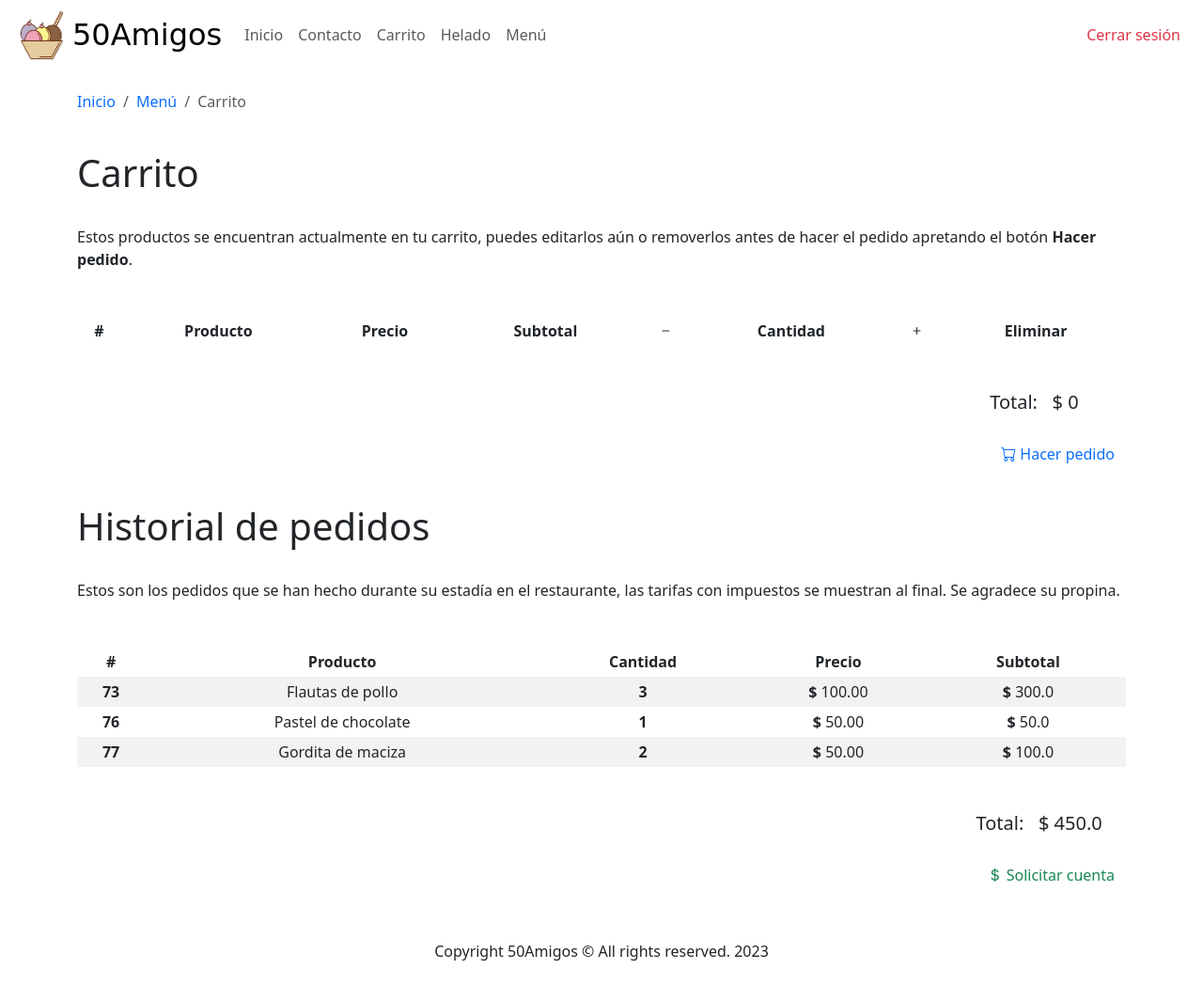
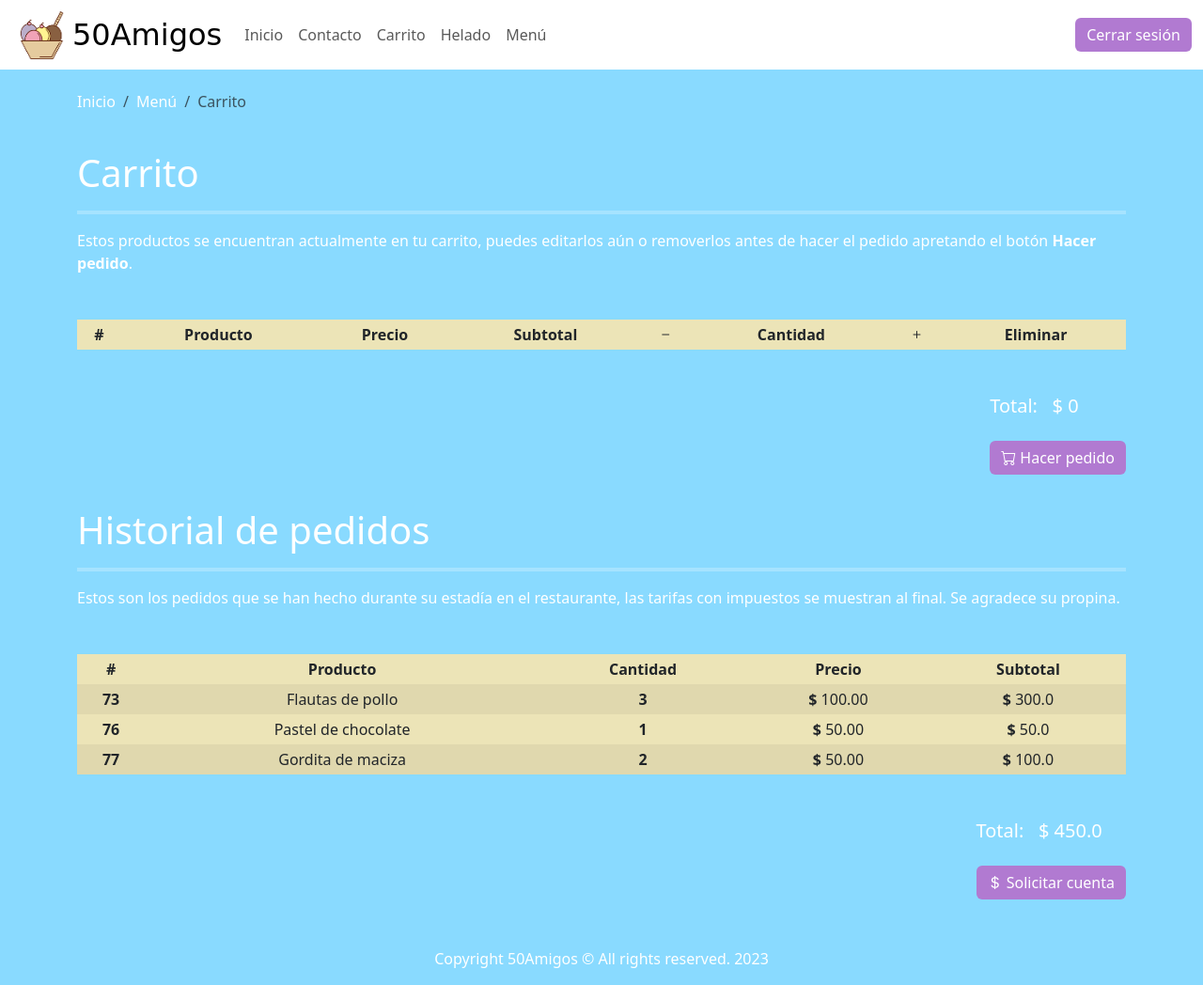
Before and after one commit to curenosm/IS-20232, a Django app: page /carrito in a window 1280 px wide. Shown: the whole page at 94% size. Before the commit the page ends 1022 px from the top, so only its background shows below. Run offline with Django 4.2, Linux system fonts and the light colour scheme; a user stored in the database is signed in; data comes from the database, SQL or seed files in the repository; both versions use the stored data as it was after the commit; lists and menus that the app fills with data are empty; some libraries are stand-ins or nearby versions; some web fonts are replaced.

Commit message:
Preparing branch before merging to main

```diff
--- a/proyecto-final/50Amigos/mainApp/templates/css/global.css
+++ /dev/null
@@ -1,5 +0,0 @@
-{% load static %}
-.specific-class {
-    position: absolute;
-    background-image: url("{% static 'img/helado_kawaii.png' %}");
-}
--- a/proyecto-final/50Amigos/mainApp/templates/fragments/base.html
+++ b/proyecto-final/50Amigos/mainApp/templates/fragments/base.html
@@ -20,12 +20,8 @@
     href="{% static 'assets/favicon.svg' %}"/>
 
   <link
-    href="{% static 'css/bootstrap.min.css' %}"
-    rel="stylesheet"/>
-
-  <link
     rel="stylesheet"
-    href="{% static 'css/custom.css' %}"/>
+    href="{% static 'css/bootstrap.min.css' %}"/>
 
   <link
     rel="stylesheet"
@@ -33,6 +29,10 @@
 
   <link
     href="{% static 'css/animate.min.css' %}"
+    rel="stylesheet"/>
+
+  <link
+    href="{% static 'css/global.css' %}"
     rel="stylesheet"/>
 
   {% block styles %}{% endblock %}
@@ -93,7 +93,7 @@
   {# Modal global #}
   <div class="modal" tabindex="-1" id="globalModal">
     <div class="modal-dialog modal-dialog-centered modal-dialog-scrollable">
-      <div class="modal-content">
+      <div class="modal-content text-dark">
         <div class="modal-header">
           {% block modal_header %}
           <p
--- a/proyecto-final/50Amigos/mainApp/templates/fragments/navbar.html
+++ b/proyecto-final/50Amigos/mainApp/templates/fragments/navbar.html
@@ -1,19 +1,8 @@
-<style>
-    @font-face {
-        font-family: 'Norican Regular';
-        src: url('/static/fonts/Norican-Regular.ttf') format('truetype');
-    }
-
-    .my-navbar-brand {
-        font-family: 'Norican Regular', cursive !important;
-	font-size: 2em;
-	color: #000000 !important;
-    }
-</style>
+{% load static %}
 
 <nav class="navbar navbar-expand-lg fixed-top navbar-light">
   <div class="container-fluid">
-    <img src="/static/img/Logo-50Amigos.png" width="65em" height="55em" alt="...">
+    <img src="{% static '/img/Logo-50Amigos.png' %}" width="65em" height="55em" alt="...">
     <a class="navbar-brand my-navbar-brand" href="{% url 'mainApp:inicio' %}">
       50Amigos
     </a>
--- a/proyecto-final/50Amigos/mainApp/templates/menu.html
+++ b/proyecto-final/50Amigos/mainApp/templates/menu.html
@@ -88,7 +88,7 @@
 {% for categoria in categorias %}
   <a
     href="#categoria-{{ categoria.id }}"
-    class="badge rounded-pill bg-secondary text-decoration-none mt-2">
+    class="badge rounded-pill bg-secondary mt-2 text-decoration-none">
     <span class="fs-6">{{ categoria.nombre }}</span>
   </a>
 {% endfor %}
--- a/proyecto-final/50Amigos/50Amigos/static/css/custom.css
+++ b/proyecto-final/50Amigos/static/css/global.css
@@ -1,23 +1,39 @@
+
+@font-face {
+    font-family: 'Norican Regular';
+    src: url("/static/fonts/Norican-Regular.ttf") format('truetype');
+}
+
+.my-navbar-brand {
+    font-family: 'Norican Regular', cursive !important;
+    font-size: 2em;
+    color: black !important;
+}
+
+.specific-class {
+    position: absolute;
+    background-image: url("/static/img/helado_kawaii.png");
+}
+
 :root {
-    --blue: #00BECF;
-    --dark-blue: #05ACBB;
-    --yellow: #FFB84C;
-    --purple: #A459D1;
+    --blue: #89DAFF;
+    --dark-blue: #54C0FF;
+    --yellow: #ECE4B7; /* #fcc777; /* #fcc26a; */
+    --purple: #b17ad1;
     --dark-purple: #952DD4;
     --dark-purple-2: #7416AD;
-    --white: #FFFFFF;
-    --black: #000000;
+    --white: white;
+    --muted: rgb(227, 227, 227);
+    --black: black;
     --red: #D66874;
-    --dark-red: #9F544C;
+    --dark-red: darkred; /* #9F544C;*/
     --gray: #696767;
-
     --bs-border-width: 0px;
 }
 
 body {
     background-color: var(--blue);
     color: var(--white);
-    font-weight: 550;
 }
 
 a {
@@ -53,10 +69,6 @@ a {
     color: var(--gray);
 }
 
-.text-decoration-none {
-    text-decoration: underline !important;
-}
-
 .blockquote-footer {
     color: var(--white);
 }
@@ -66,16 +78,12 @@ a {
     color: var(--black);
 }
 
-.breadcrumb {
-    --bs-breadcrumb-divider-color: var(--white);
+hr {
+    border: var(--white) 2px solid !important;
 }
 
-.breadcrumb-item {
-    color: var(--white) !important;
-}
 
 .table {
-    color: var(--gray);
     background-color: var(--yellow);
 }
 
@@ -87,7 +95,7 @@ a {
 
 .text-muted {
     --bs-text-opacity: 1;
-    color: var(--white)!important;
+    color: var(--white) !important;
 }
 
 .invalid-feedback {
```
Also changed, not shown: proyecto-final/50Amigos/mainApp/templates/votacion.html (+0 -7 lines), proyecto-final/50Amigos/db.sqlite3.
